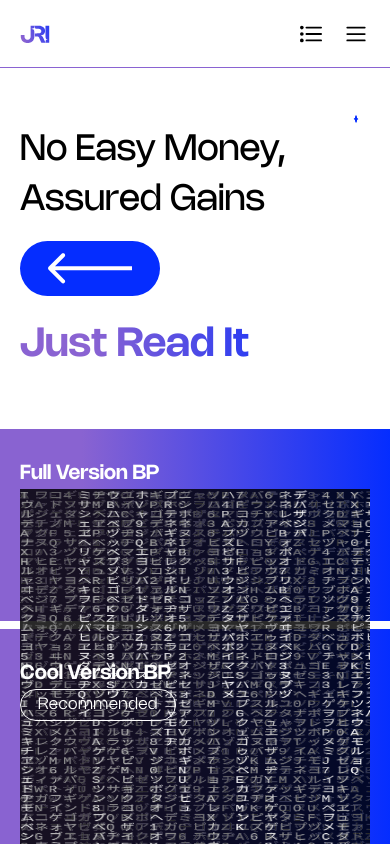
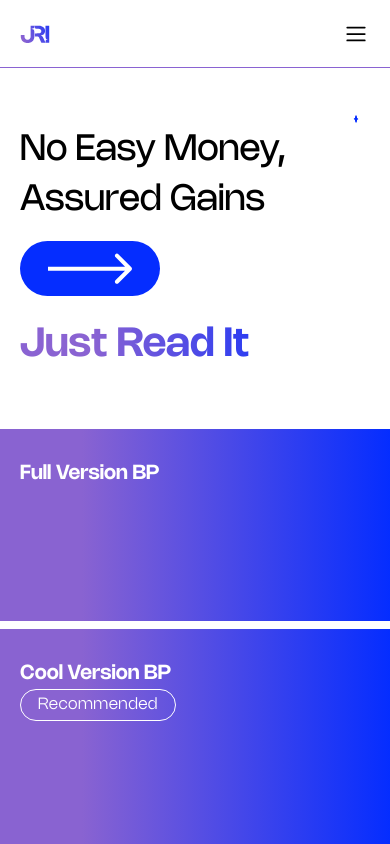
Before and after one commit to kasra-habibbeygi/JRI, a React (Vite) app: page / in a window 390 px wide. Shown: the top 844 px of the page. Built offline with nearby package versions, Linux system fonts and the light colour scheme.

Commit message:
fix: handle some issue in responsive

```diff
--- a/src/commons/components/layout/navbar/navbar.tsx
+++ b/src/commons/components/layout/navbar/navbar.tsx
@@ -1,4 +1,4 @@
-import { NavLink } from 'react-router-dom';
+import { NavLink, useLocation } from 'react-router-dom';
 import { toggleFullVersionTitleMenu, toggleSideBarStatus } from 'store/reducers/app';
 import { useDispatch } from 'react-redux';
 
@@ -12,6 +12,9 @@ import toast from 'react-hot-toast';
 
 const Navbar = () => {
     const dispatch = useDispatch();
+    const { pathname } = useLocation();
+
+    console.log(pathname);
 
     return (
         <NavbarContainer>
@@ -49,7 +52,10 @@ const Navbar = () => {
                     </Button>
                 </div>
                 <div className='sandwich-menu'>
-                    <Document className='doc-icon' onClick={() => dispatch(toggleFullVersionTitleMenu())} />
+                    {pathname === '/full-version' && (
+                        <Document className='doc-icon' onClick={() => dispatch(toggleFullVersionTitleMenu())} />
+                    )}
+
                     <Menu onClick={() => dispatch(toggleSideBarStatus())} />
                 </div>
             </div>
--- a/src/pages/home/components/versions.tsx
+++ b/src/pages/home/components/versions.tsx
@@ -1,6 +1,6 @@
 // Components
 import { Button } from 'commons/components';
-import MatrixRainingLetters from './matrix';
+// import MatrixRainingLetters from './matrix';
 
 // Assets
 import { VersionsContainer } from '../css';
@@ -11,7 +11,7 @@ const Versions = () => {
         <VersionsContainer>
             <Link to='/full-version' className='left-side'>
                 <h3>Full Version BP</h3>
-                <MatrixRainingLetters />
+                {/* <MatrixRainingLetters /> */}
             </Link>
             <Link to='/cool-version' className='right-side'>
                 <h3>Cool Version BP</h3>
--- a/src/pages/home/css/header.style.tsx
+++ b/src/pages/home/css/header.style.tsx
@@ -48,15 +48,16 @@ const ArrowFieldInitResponsive = keyframes`
     0% {
         width: 56px;
         min-width: 56px;
-        transform: rotate(-180deg);
     }
     90% {
         width: 56px;
         min-width: 56px;
+        transform: rotate(0);
     }
     100% {
         width: 140px;
         min-width: 140px;
+        transform: rotate(0);
     }
 `;
 
@@ -166,9 +167,10 @@ export const HeaderContainer = styled.section(
             }
 
             .arrow-button {
-                width: 140px;
                 height: 55px;
-                animation: ${ArrowFieldInitResponsive} 3s ease-in-out;
+                animation: ${ArrowFieldInitResponsive} 2s ease-in-out forwards;
+                animation-delay: 1s;
+                width: 56px;
 
                 svg {
                     width: 84px;
```
Lines whose indentation alone changed are shown as unchanged.
